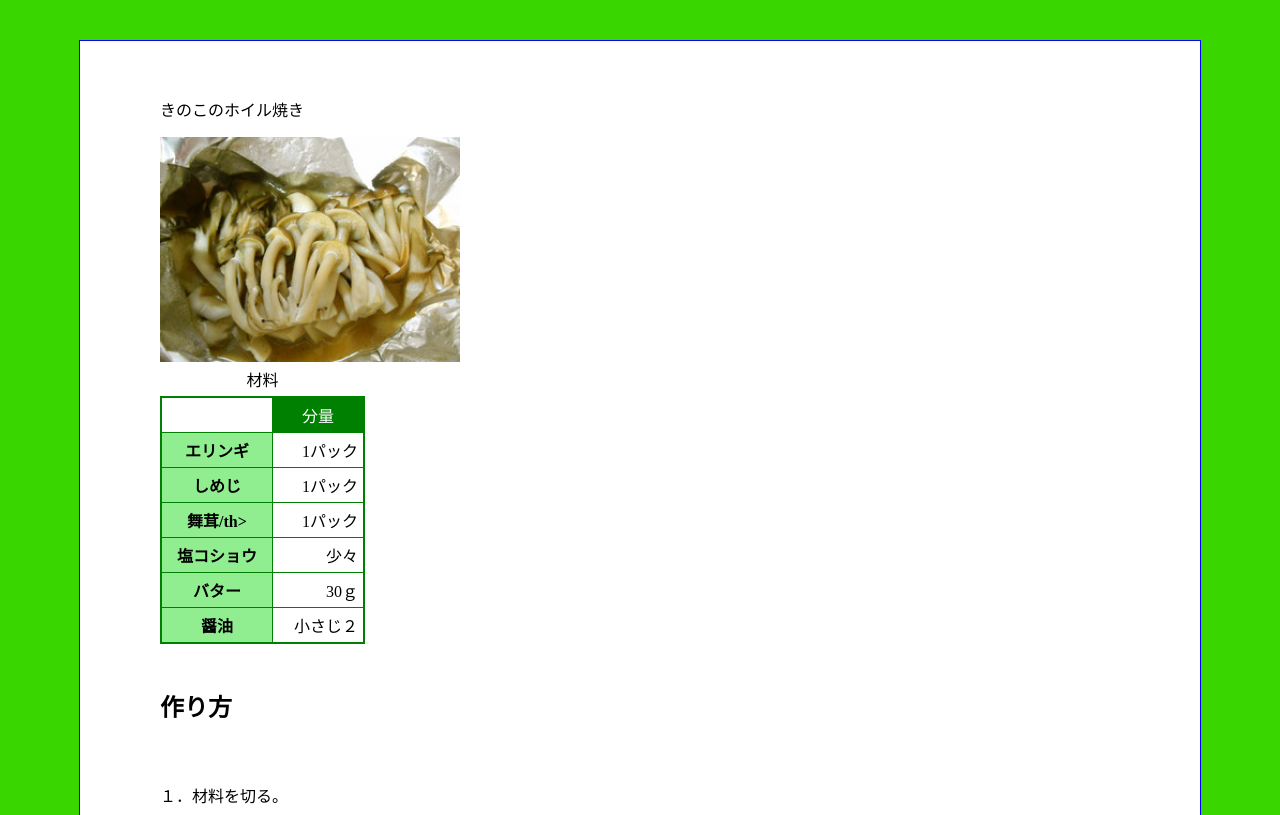
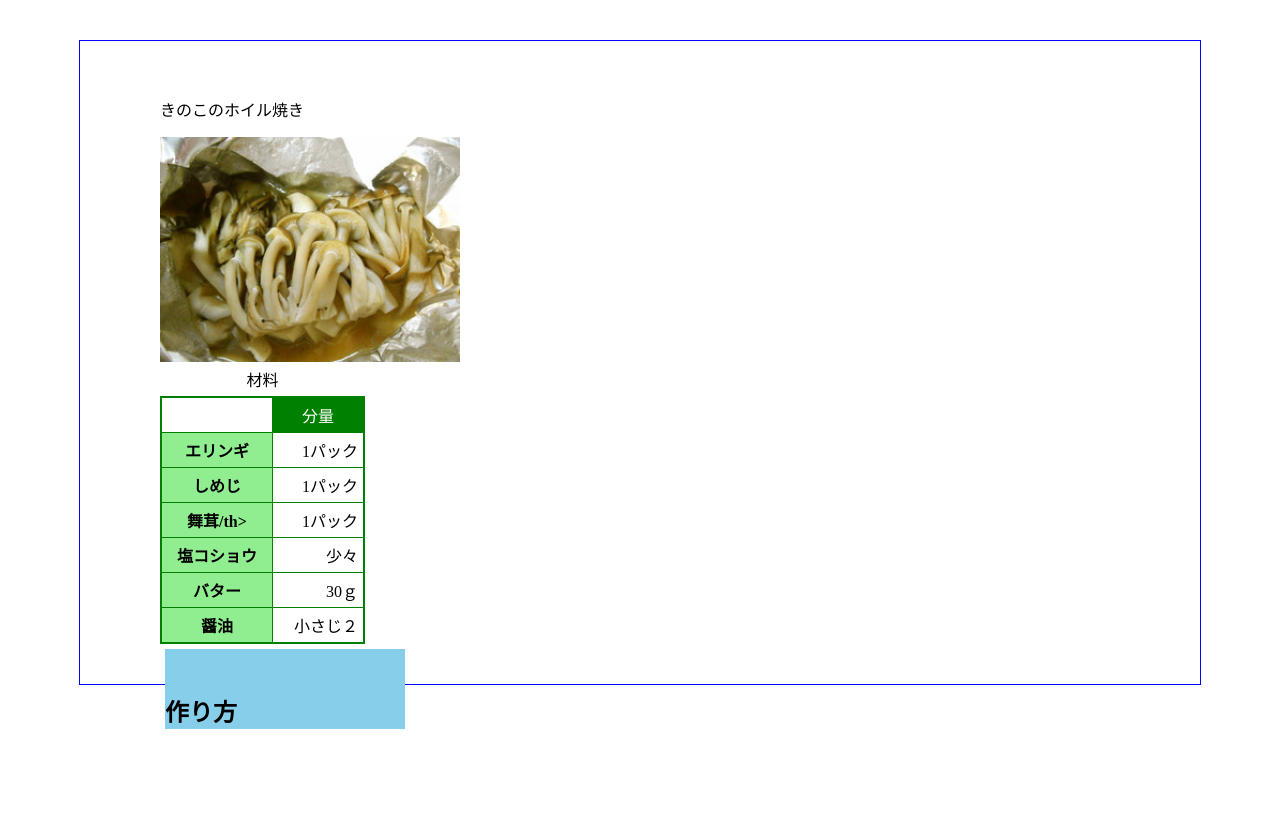
Before and after one commit to g1627081/web1, a plain HTML site: page index.html in a window 1280 px wide. Shown: the top 815 px of the page. Drawn offline with Linux system fonts and the light colour scheme.

Commit message:
Update default.css

```diff
--- a/css/default.css
+++ b/css/default.css
@@ -1,4 +1,4 @@
-@charset "UTF-8";
+charset "UTF-8";
 body{
   background-color:#39d600;
 }
@@ -11,6 +11,15 @@ body{
   background-color:white;
 }
 
+.box{
+  background-color:skyblue;
+  color:black;
+  width:240px;
+  height:80px;
+  margin:5px;
+  float:left;
+  overflow:hidden;
+}
 .photo{
   float:left;
   margin-right:30px;
```
